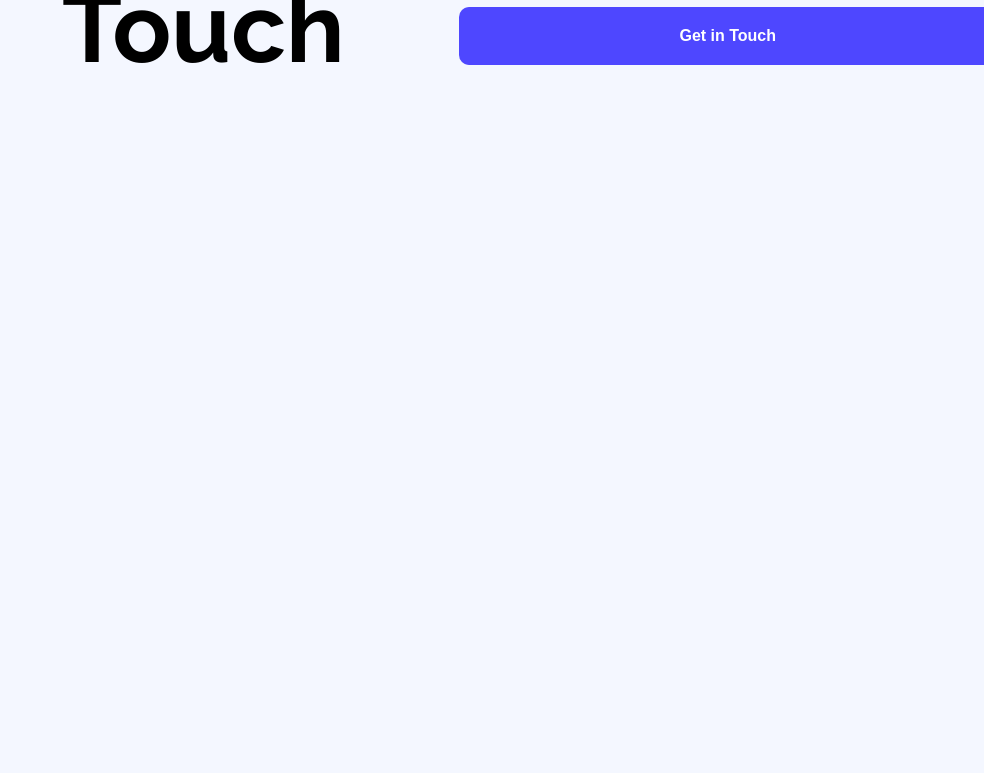
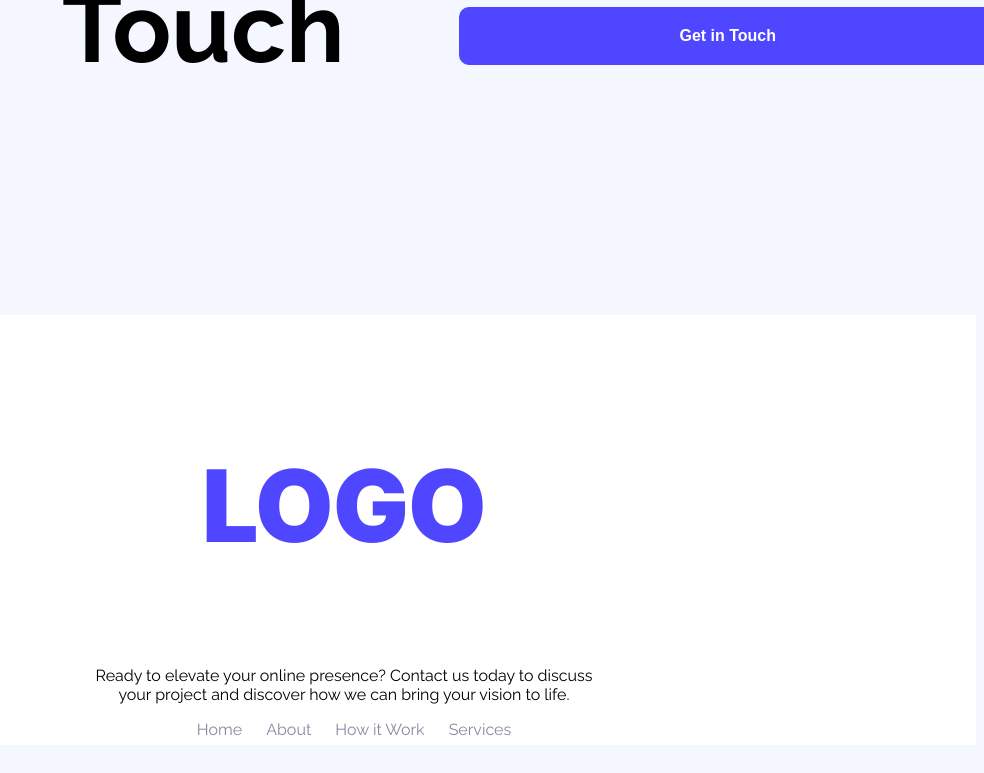
Before and after one commit to ehsanulmahbubjubair/Assignment_01, a plain HTML site: page index.html in a window 1280 px wide. Shown: the part 3531-4304 px from the top of the page, without its empty margins (296-1280 px from the left). Before the commit the page ends 3854 px from the top, so only its background shows below. Drawn offline with Linux system fonts and the light colour scheme.

Commit message:
adding footer section

```diff
--- a/index.html
+++ b/index.html
@@ -154,7 +154,17 @@
     </main>
 
     <footer>
+        <div class="footer-section">
+            <p class="logo">LOGO</p>
+            <p>Ready to elevate your online presence? Contact us today to discuss your project and discover how we can bring your vision to life.</p>
+            <p>
+                <a href="">Home</a>
+                <a href="">About</a>
+                <a href="">How it Work</a>
+                <a href="">Services</a>
+            </p>
 
+        </div>
     </footer>
 </body>
 </html>
--- a/style.css
+++ b/style.css
@@ -3,7 +3,7 @@
 body{
     background-color: rgba(244, 247, 255, 1);
 }
-.inter-banner-logo ,.productive-user span{
+.inter-banner-logo ,.productive-user span, .logo{
     font-family: "Inter", sans-serif;
     font-optical-sizing: auto;
     font-style: normal;
@@ -208,3 +208,26 @@ nav h2{
     text-align: center;
 
 }
+/* footer style */
+footer{
+    background-color: white;
+    padding: 30px 0 0;
+
+}
+.footer-section{
+
+    text-align: center;
+    width: 530px;
+    height: 300px;
+    margin: 50px auto;
+}
+.logo{
+    font-size: 100px;
+    font-weight: 900;
+    color: #4E47FF;
+}
+footer a{
+    text-decoration: none;
+    color: rgba(137, 135, 161, 1);
+   margin-left: 20px;
+}
```
